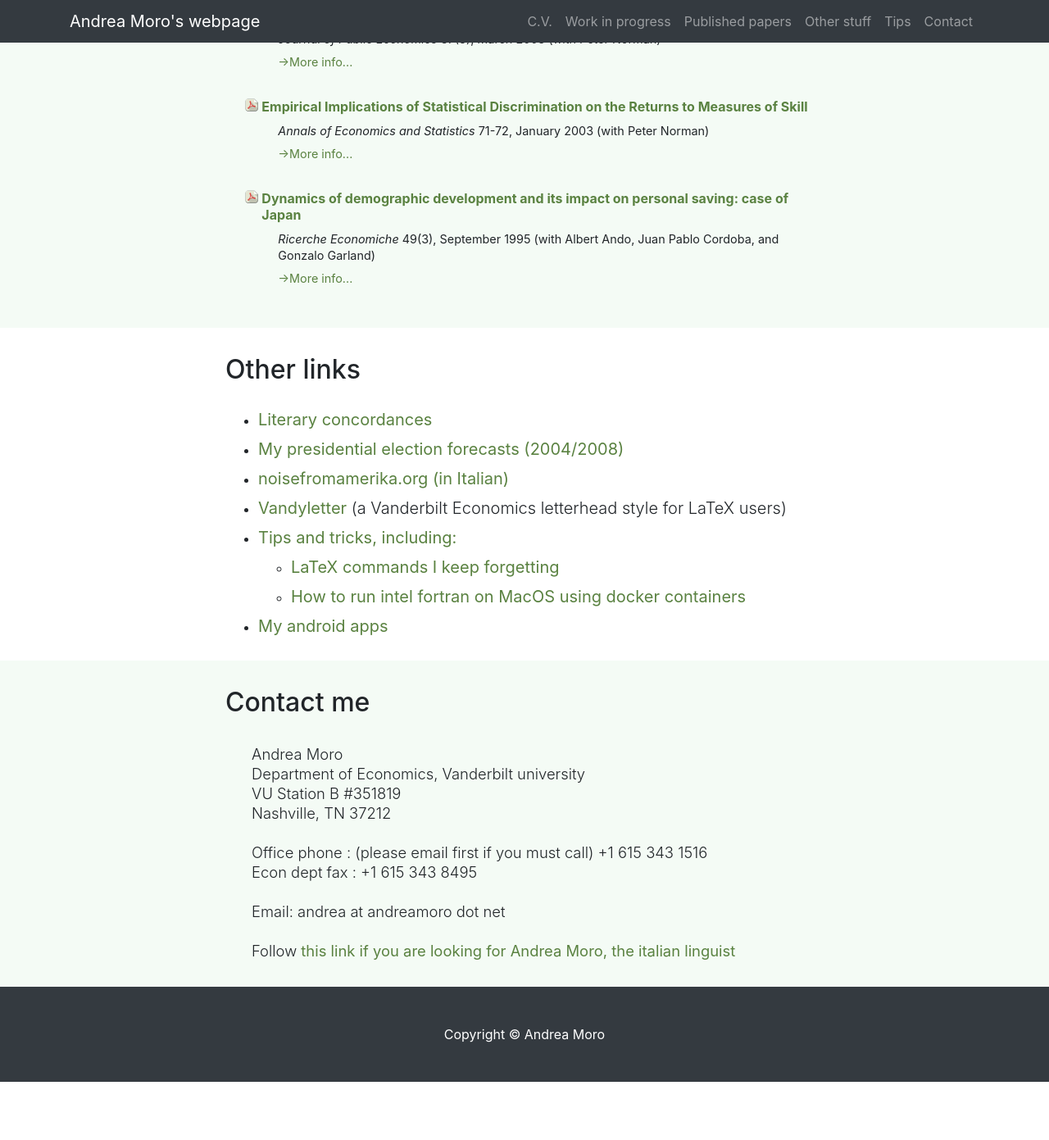
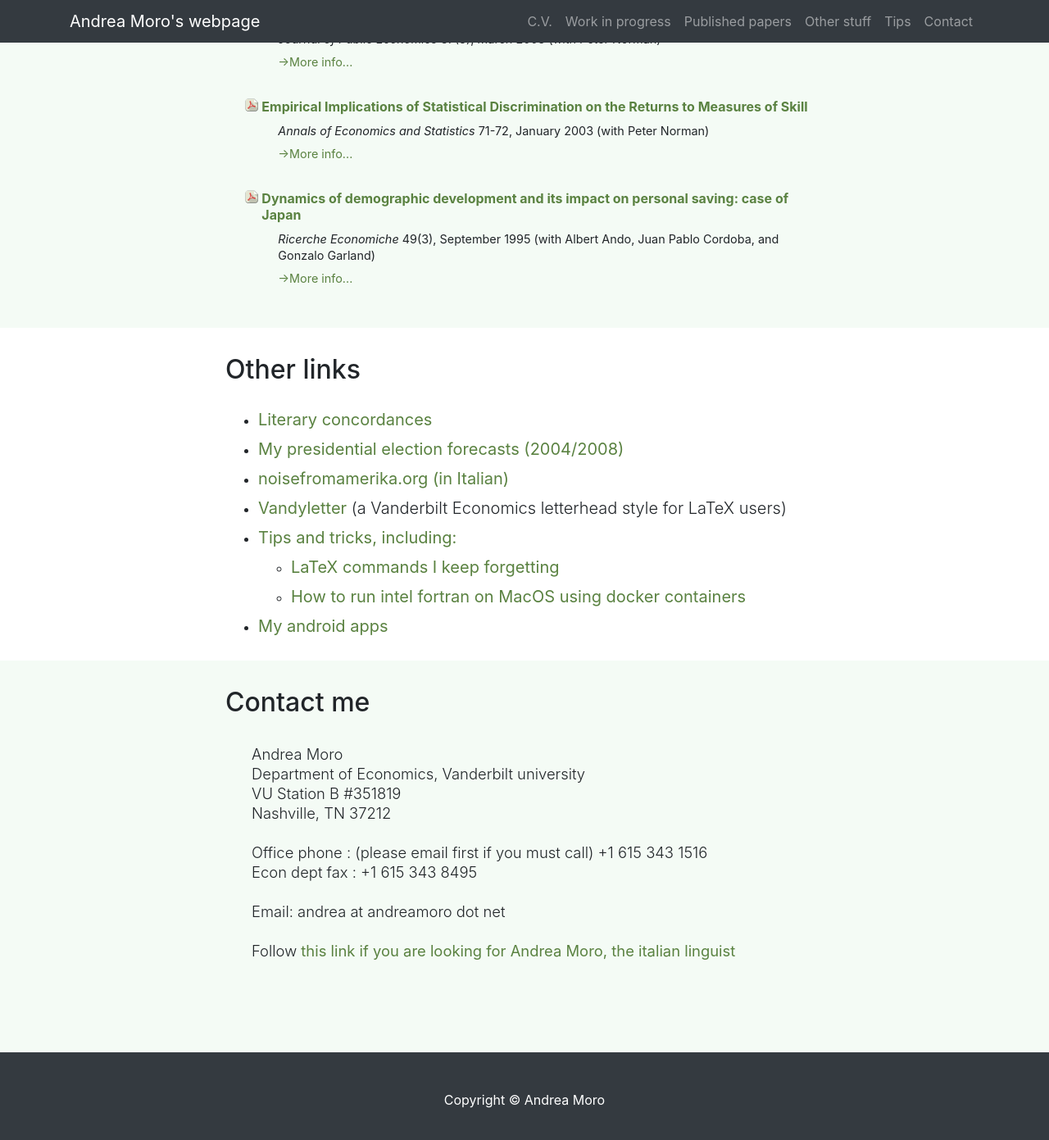
Before and after one commit to andreamoro-git/andreamoro-git.github.io, a Jekyll site: the page built from index.md, in a window 1280 px wide and 1400 px high, scrolled down 3011 px. Shown: the top 1391 px of the window at 82% size. Built offline with Jekyll 4.4.1, drawn with Linux system fonts in a browser that asks for light colours; our own code applies the rules of GitHub Pages for plain Markdown files; before the commit the page ends 4331 px from its top, so only the background shows below that.

Commit message:
more padding in footer

```diff
--- a/css/scrolling-nav.css
+++ b/css/scrolling-nav.css
@@ -130,6 +130,10 @@ span.paper {
   background-color: #fcfffc !important;
 }
 
+#contact {
+  padding-bottom: 6rem;
+}
+
 #contact .lead {
 	line-height: 1.5rem;
 }
```
